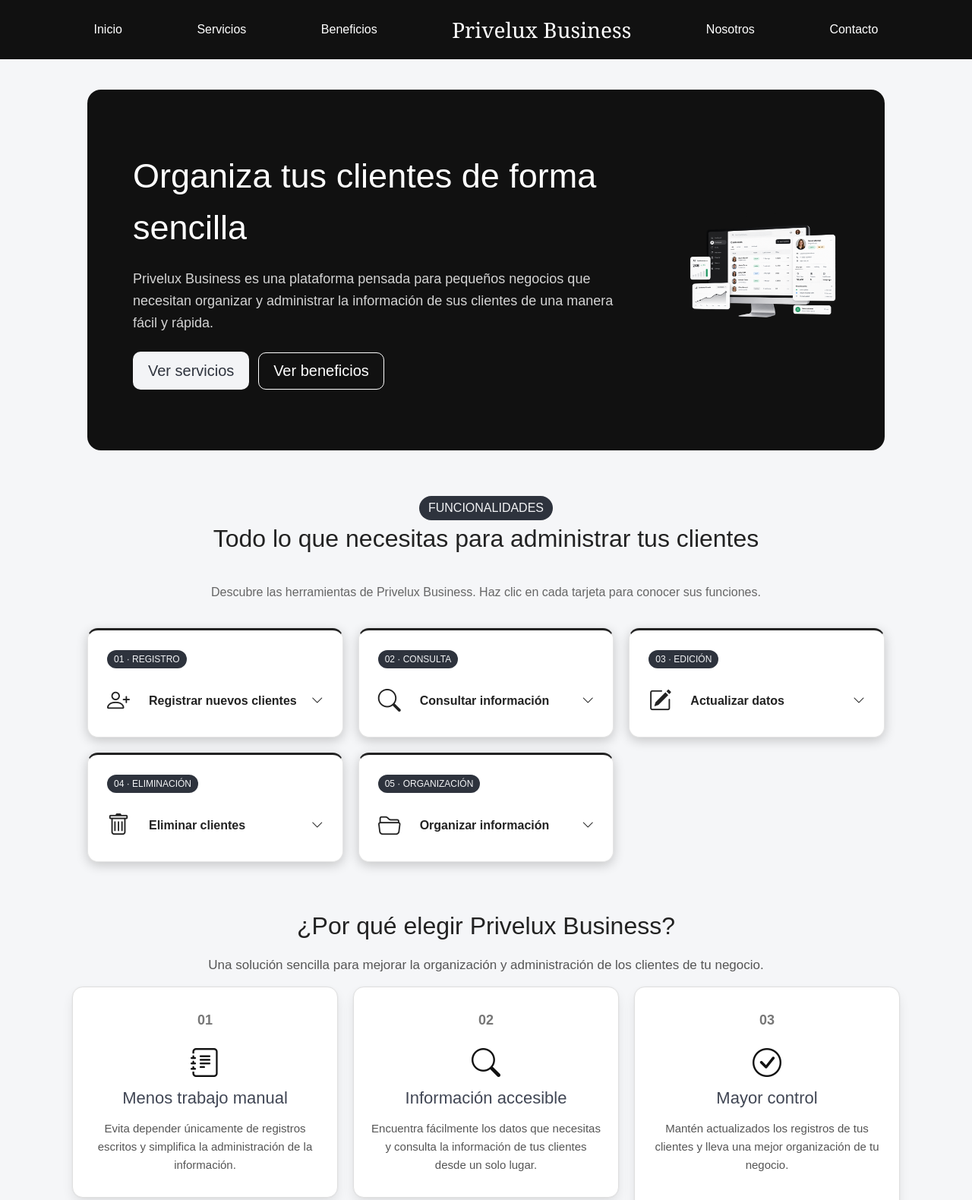
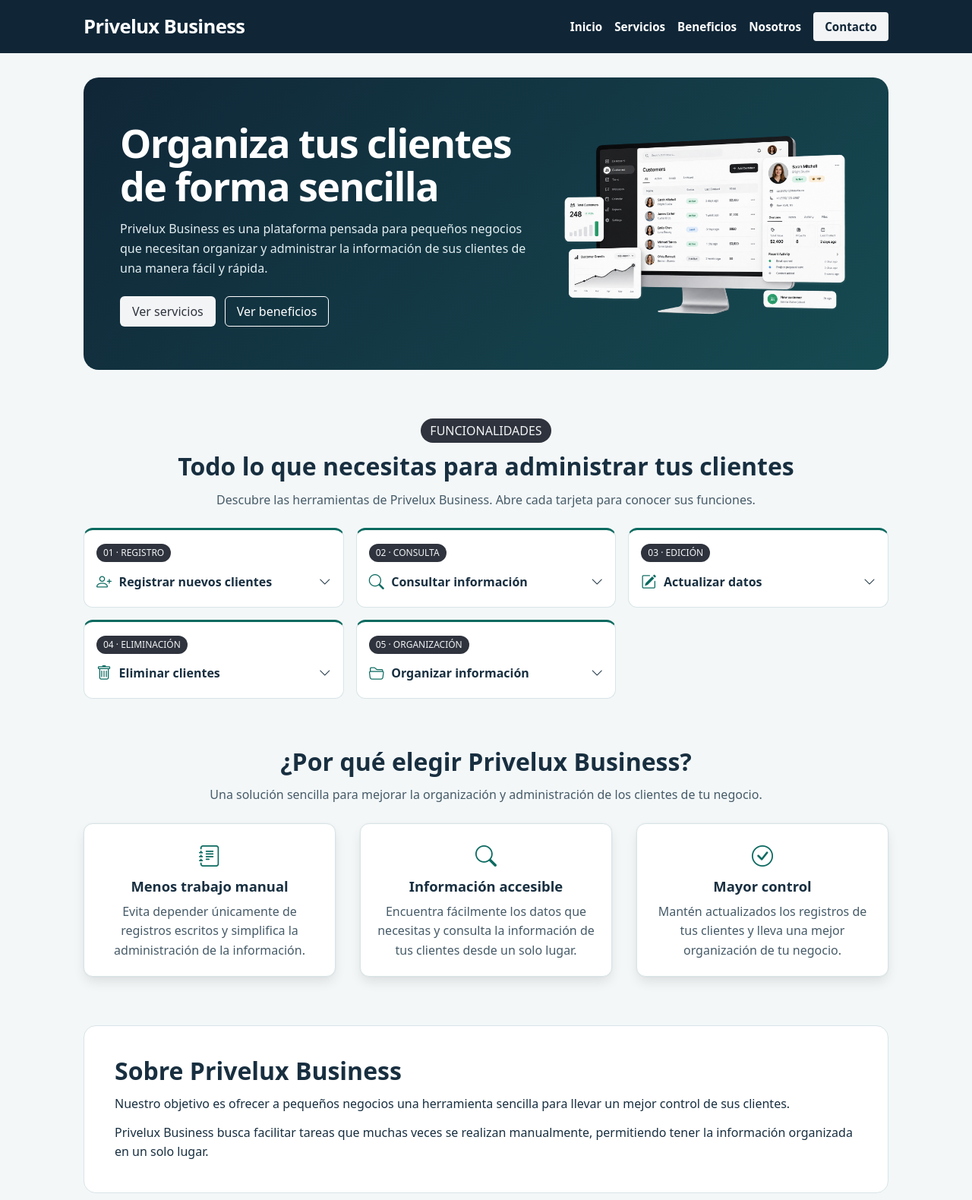
Before and after one commit to alzatejerson99-bit/portafolio-programacion-web, a plain HTML site: page index.html in a window 1280 px wide. Shown: the top 1580 px of the page at 76% size. Drawn offline with nearby package versions, Linux system fonts and the light colour scheme.

Commit message:
Mejoras finales de diseño

```diff
--- a/estilos.css
+++ b/estilos.css
@@ -1,404 +1,252 @@
-
-/* CONFIGURACIÓN GENERAL */
-
-* {
-    box-sizing: border-box;
-}
-
-html {
-    scroll-behavior: smooth;
+/* Colores y tipografía del portafolio */
+:root {
+    --fondo-oscuro: #102637;
+    --acento: #0b6a60;
+    --texto: #182f40;
+    --texto-secundario: #465b68;
 }
 
 body {
-    margin: 0;
-    font-family: Arial, sans-serif;
-    background-color: #f5f6f8;
-    color: #222;
+    background: #f3f7f8;
+    color: var(--texto);
+    font-family: system-ui, sans-serif;
+    line-height: 1.6;
 }
 
+:focus-visible {
+    outline: 3px solid #247cdb;
+    outline-offset: 3px;
+}
 
-/* BARRA SUPERIOR */
-
-header {
-    background-color: #111;
+/* Barra superior */
+header,
+footer {
+    background: var(--fondo-oscuro);
     color: white;
-    padding: 18px 30px;
 }
 
 .menu {
-    max-width: 1200px;
+    max-width: 1100px;
     margin: auto;
+    padding: 1rem 1.25rem;
     display: flex;
     align-items: center;
-    justify-content: space-evenly;
-    gap: 15px;
-}
-
-.menu h1 {
-    margin: 0;
-    font-size: 28px;
-    font-family: Georgia, 'Times New Roman', Times, serif;
-    text-align: center;
+    justify-content: space-between;
+    flex-wrap: wrap;
+    gap: .75rem 1.5rem;
 }
 
 .menu a {
     color: white;
-    text-decoration: none;
-    font-size: 16px;
-    transition: 0.3s;
 }
 
-.menu a:hover {
-    color: #bcbcbc;
+.menu .marca {
+    font-size: clamp(1.25rem, 3vw, 1.6rem);
+    font-weight: 750;
+    letter-spacing: -0.025em;
+    line-height: 1.2;
 }
 
+.menu-enlaces {
+    display: flex;
+    align-items: center;
+    flex-wrap: wrap;
+    gap: .5rem 1rem;
+}
 
-/* CONTENIDO PRINCIPAL */
+.menu-enlaces a {
+    font-size: .95rem;
+}
 
+.menu-enlaces a:hover {
+    text-decoration: underline;
+}
+
+.menu .button {
+    color: var(--fondo-oscuro);
+}
+
+/* Distribución principal */
 main {
     max-width: 1100px;
     margin: auto;
-    padding: 40px 25px;
+    padding: 2rem 1.25rem 3rem;
 }
 
-section {
-    margin-bottom: 60px;
+section + section {
+    margin-top: clamp(2rem, 5vw, 4rem);
 }
 
+h1,
+h2,
+h3 {
+    font-weight: 700;
+    line-height: 1.2;
+}
 
-/* SECCIÓN DE INICIO */
+h2 {
+    font-size: clamp(1.6rem, 4vw, 2rem);
+    margin-bottom: .75rem;
+}
 
 #inicio {
-    background-color: #111;
-    color: white;
-    padding: 80px 60px;
-    border-radius: 18px;
     display: flex;
     align-items: center;
-    gap: 30px;
+    gap: 2rem;
+    padding: clamp(1.25rem, 5vw, 3rem);
+    border-radius: 1.25rem;
+    background: linear-gradient(135deg, var(--fondo-oscuro), #164b52);
+    color: white;
 }
 
-#inicio h2 {
-    font-size: 45px;
-    margin-top: 0;
-    margin-bottom: 20px;
+#inicio .title {
+    --bulma-title-size: clamp(2rem, 5vw, 3.25rem);
+    --bulma-title-weight: 750;
+    --bulma-title-line-height: 1.1;
+    letter-spacing: -0.03em;
+    text-wrap: balance;
+    margin-bottom: 1rem;
 }
 
 #inicio p {
-    max-width: 650px;
-    font-size: 18px;
-    line-height: 1.6;
-    color: #d4d4d4;
+    color: #e2eef1;
 }
 
 #inicio img {
-    width: 200px;
-    max-width: 100%;
+    width: 40%;
+    height: auto;
+    border-radius: .75rem;
 }
 
-
-/* SERVICIOS */
-
+/* Servicios desplegables */
 #servicios h2 {
-    text-align: center;
-    font-size: 32px;
-    margin-bottom: 35px;
+    margin-top: .75rem;
 }
 
-#servicios ul {
-    list-style: none;
-    padding: 0;
+.descripcion-servicios,
+.descripcion-pasos {
+    color: var(--texto-secundario);
+    margin-bottom: 1.5rem;
+}
+
+.servicios-lista {
     display: grid;
-    grid-template-columns: repeat(3, 1fr);
-    gap: 20px;
+    grid-template-columns: repeat(3, minmax(0, 1fr));
+    gap: 1rem;
     align-items: start;
 }
 
-#servicios li {
-    background-color: white;
-    padding: 25px;
-    border-radius: 14px;
-    box-shadow: 0 4px 15px rgba(0, 0, 0, 0.20);
-    transition: 0.3s;
+.servicios-lista li,
+.paso {
+    background: white;
+    color: var(--texto);
+    border: 1px solid #d8e4e7;
 }
 
-#servicios li:hover {
-    transform: translateY(-5px);
-    box-shadow: 0 6px 20px rgba(0, 0, 0, 0.22);
+.servicios-lista li {
+    padding: 1rem;
+    border-radius: .75rem;
+    border-top: 3px solid var(--acento);
 }
 
-#servicios details {
-    width: 100%;
-}
-
-#servicios summary {
+.servicios-lista summary {
     display: flex;
     align-items: center;
-    gap: 15px;
-    font-weight: bold;
+    gap: .6rem;
+    margin-top: .65rem;
+    font-weight: 700;
     cursor: pointer;
     list-style: none;
 }
 
-#servicios summary::-webkit-details-marker {
+.servicios-lista summary::-webkit-details-marker {
     display: none;
 }
 
-#servicios li i {
-    font-size: 30px;
-    width: 40px;
-    flex-shrink: 0;
+.servicios-lista summary > i {
+    color: var(--acento);
+    font-size: 1.25rem;
 }
 
-#servicios details p {
-    font-size: 14px;
-    font-weight: normal;
-    line-height: 1.6;
-    color: #555;
-    margin-top: 20px;
-    margin-bottom: 0;
+.flecha {
+    margin-left: auto;
 }
 
+details[open] .flecha {
+    transform: rotate(180deg);
+}
 
-/* CÓMO FUNCIONA */
+.detalle-servicio {
+    margin-top: .75rem;
+    padding: .65rem .75rem;
+    background: #edf5f5;
+    color: var(--texto-secundario);
+    font-size: .95rem;
+}
 
+/* Beneficios, nosotros y contacto */
 #como-funciona {
     text-align: center;
 }
 
-#como-funciona h2 {
-    font-size: 32px;
-    margin-bottom: 15px;
-}
-
-.descripcion-pasos {
-    color: #555;
-    font-size: 17px;
-    margin-bottom: 35px;
-}
-
-.contenedor-pasos {
-    display: grid;
-    grid-template-columns: repeat(3, 1fr);
-    gap: 20px;
-}
-
 .paso {
-    background-color: white;
-    padding: 30px 20px;
-    border-radius: 14px;
-    border: 1px solid #e0e0e0;
-    position: relative;
-}
-
-.numero-paso {
-    display: block;
-    font-size: 18px;
-    font-weight: bold;
-    color: #777;
-    margin-bottom: 15px;
+    height: 100%;
 }
 
 .paso i {
-    display: block;
-    font-size: 38px;
-    color: #111;
+    color: var(--acento);
+    font-size: 1.75rem;
 }
 
 .paso h3 {
-    font-size: 22px;
-    margin-bottom: 12px;
+    font-size: 1.15rem;
+    margin: .4rem 0 .6rem;
 }
 
 .paso p {
-    font-size: 15px;
-    line-height: 1.6;
-    color: #555;
+    color: var(--texto-secundario);
 }
 
-
-/* NOSOTROS */
-
-#nosotros {
-    background-color: white;
-    padding: 50px;
-    border-radius: 18px;
-    box-shadow: 0 4px 15px rgba(0, 0, 0, 0.06);
+#nosotros,
+#contacto {
+    padding: clamp(1.25rem, 5vw, 2.5rem);
+    border-radius: 1rem;
+    background: white;
+    border: 1px solid #d8e4e7;
 }
 
-#nosotros h2 {
-    font-size: 32px;
-    margin-top: 0;
+#nosotros p + p {
+    margin-top: .75rem;
 }
 
-#nosotros p {
-    line-height: 1.7;
+#contacto form {
+    max-width: 28rem;
+    margin-top: 1rem;
 }
 
-
-/* CONTACTO */
-
-#contacto {
-    background-color: #e9eaed;
-    padding: 50px;
-    border-radius: 18px;
+footer {
+    padding: 1.25rem;
+    text-align: center;
 }
 
-#contacto h2 {
-    font-size: 32px;
-    margin-top: 0;
+@media (max-width: 850px) {
+    .servicios-lista {
+        grid-template-columns: repeat(2, minmax(0, 1fr));
+    }
 }
 
-form {
-    margin-top: 30px;
-    display: flex;
-    flex-direction: column;
-    gap: 12px;
-    max-width: 500px;
-}
-
-input {
-    padding: 14px;
-    border: 1px solid #ccc;
-    border-radius: 8px;
-    font-size: 14px;
-}
-
-button {
-    margin-top: 10px;
-    padding: 14px;
-    border: none;
-    border-radius: 8px;
-    background-color: #111;
-    color: white;
-    font-size: 16px;
-    cursor: pointer;
-}
-
-button:hover {
-    background-color: #333;
-}
-
-
-/* PIE DE PÁGINA */
-
-footer {
-    background-color: #111;
-    color: white;
-    text-align: center;
-    padding: 25px;
-}
-
-
-/* ADAPTACIÓN A CELULARES */
-
-@media (max-width: 768px) {
-
-    .menu {
-        flex-wrap: wrap;
-        gap: 15px;
-    }
-
-    .menu h1 {
-        width: 100%;
-        order: -1;
-    }
-
-    .menu a {
-        font-size: 14px;
-    }
-
+@media (max-width: 600px) {
     #inicio {
         flex-direction: column;
-        padding: 40px 25px;
-        text-align: center;
-    }
-
-    #inicio h2 {
-        font-size: 32px;
+        align-items: stretch;
+        gap: 1rem;
     }
 
     #inicio img {
-        width: 180px;
+        width: 100%;
     }
 
-    #servicios ul {
+    .servicios-lista {
         grid-template-columns: 1fr;
     }
-
-    .contenedor-pasos {
-        grid-template-columns: 1fr;
-    }
-
-    #nosotros,
-    #contacto {
-        padding: 30px 25px;
-    }
 }
-
-
-/* ANIMACIÓN DE CÓMO FUNCIONA */
-
-#como-funciona .paso {
-    transition: transform 0.3s, box-shadow 0.3s;
-}
-
-#como-funciona .paso:hover {
-    transform: translateY(-8px);
-    box-shadow: 0 12px 25px rgba(0, 0, 0, 0.15);
-}
-
-
-/* MODERNIZACIÓN DE SERVICIOS */
-
-#servicios .descripcion-servicios {
-    text-align: center;
-    color: #666;
-    font-size: 16px;
-    margin-bottom: 35px;
-}
-
-#servicios li {
-    border: 1px solid #e5e5e5;
-    border-top: 3px solid #222;
-}
-
-#servicios li > .tag {
-    margin-bottom: 20px;
-}
-
-#servicios .flecha {
-    margin-left: auto;
-    transition: transform 0.3s ease;
-}
-
-#servicios .flecha i {
-    font-size: 16px;
-    width: auto;
-}
-
-#servicios details[open] .flecha {
-    transform: rotate(180deg);
-}
-
-#servicios .detalle-servicio {
-    padding: 18px;
-    border-radius: 10px;
-}
-
-#servicios details[open] .detalle-servicio {
-    animation: aparecerServicio 0.4s ease;
-}
-
-@keyframes aparecerServicio {
-
-    from {
-        opacity: 0;
-        transform: translateY(-10px);
-    }
-
-    to {
-        opacity: 1;
-        transform: translateY(0);
-    }
-}
--- a/index.html
+++ b/index.html
@@ -1,6 +1,5 @@
-
 <!DOCTYPE html>
-<html lang="es">
+<html lang="es" data-theme="light">
 
 <head>
     <meta charset="UTF-8">
@@ -22,15 +21,15 @@
     <!-- BARRA SUPERIOR -->
 
     <header>
-        <nav class="menu">
+        <nav class="menu" aria-label="Navegación principal">
+            <a class="marca" href="#inicio">Privelux Business</a>
+            <div class="menu-enlaces has-text-weight-semibold">
                 <a href="#inicio">Inicio</a>
                 <a href="#servicios">Servicios</a>
                 <a href="#como-funciona">Beneficios</a>
-
-            <h1>Privelux Business</h1>
-
                 <a href="#nosotros">Nosotros</a>
-            <a href="#contacto">Contacto</a>
+                <a href="#contacto" class="button is-light is-small has-text-weight-semibold">Contacto</a>
+            </div>
         </nav>
     </header>
 
@@ -42,7 +41,7 @@
         <section id="inicio">
 
             <div class="inicio-texto">
-                <h2>Organiza tus clientes de forma sencilla</h2>
+                <h1 class="title has-text-white">Organiza tus clientes de forma sencilla</h1>
 
                 <p>
                     Privelux Business es una plataforma pensada para pequeños negocios
@@ -54,18 +53,18 @@
 
                 <div class="buttons mt-5">
 
-                    <a href="#servicios" id="ver-servicios" class="button is-light is-medium">
+                    <a href="#servicios" class="button is-light">
                         Ver servicios
                     </a>
 
-                    <a href="#como-funciona" class="button is-white is-outlined is-medium">
+                    <a href="#como-funciona" class="button is-white is-outlined">
                         Ver beneficios
                     </a>
 
                 </div>
             </div>
 
-            <img src="img/DashboardClientes.png" alt="Panel de administración de clientes">
+            <img src="img/DashboardClientes.png" alt="Panel de administración de clientes" width="1448" height="1086">
 
         </section>
 
@@ -84,23 +83,23 @@
 
                 <p class="descripcion-servicios">
                     Descubre las herramientas de Privelux Business.
-                    Haz clic en cada tarjeta para conocer sus funciones.
+                    Abre cada tarjeta para conocer sus funciones.
                 </p>
 
             </div>
 
-            <ul>
+            <ul class="servicios-lista">
 
                 <li>
                     <span class="tag is-dark is-rounded">01 · REGISTRO</span>
 
-                    <details>
+                    <details name="servicios">
                         <summary>
-                            <i class="bi bi-person-plus"></i>
+                            <i class="bi bi-person-plus" aria-hidden="true"></i>
                             Registrar nuevos clientes
 
                             <span class="flecha">
-                                <i class="bi bi-chevron-down"></i>
+                                <i class="bi bi-chevron-down" aria-hidden="true"></i>
                             </span>
                         </summary>
 
@@ -115,13 +114,13 @@
                 <li>
                     <span class="tag is-dark is-rounded">02 · CONSULTA</span>
 
-                    <details>
+                    <details name="servicios">
                         <summary>
-                            <i class="bi bi-search"></i>
+                            <i class="bi bi-search" aria-hidden="true"></i>
                             Consultar información
 
                             <span class="flecha">
-                                <i class="bi bi-chevron-down"></i>
+                                <i class="bi bi-chevron-down" aria-hidden="true"></i>
                             </span>
                         </summary>
 
@@ -136,13 +135,13 @@
                 <li>
                     <span class="tag is-dark is-rounded">03 · EDICIÓN</span>
 
-                    <details>
+                    <details name="servicios">
                         <summary>
-                            <i class="bi bi-pencil-square"></i>
+                            <i class="bi bi-pencil-square" aria-hidden="true"></i>
                             Actualizar datos
 
                             <span class="flecha">
-                                <i class="bi bi-chevron-down"></i>
+                                <i class="bi bi-chevron-down" aria-hidden="true"></i>
                             </span>
                         </summary>
 
@@ -157,13 +156,13 @@
                 <li>
                     <span class="tag is-dark is-rounded">04 · ELIMINACIÓN</span>
 
-                    <details>
+                    <details name="servicios">
                         <summary>
-                            <i class="bi bi-trash"></i>
+                            <i class="bi bi-trash" aria-hidden="true"></i>
                             Eliminar clientes
 
                             <span class="flecha">
-                                <i class="bi bi-chevron-down"></i>
+                                <i class="bi bi-chevron-down" aria-hidden="true"></i>
                             </span>
                         </summary>
 
@@ -178,13 +177,13 @@
                 <li>
                     <span class="tag is-dark is-rounded">05 · ORGANIZACIÓN</span>
 
-                    <details>
+                    <details name="servicios">
                         <summary>
-                            <i class="bi bi-folder2-open"></i>
+                            <i class="bi bi-folder2-open" aria-hidden="true"></i>
                             Organizar información
 
                             <span class="flecha">
-                                <i class="bi bi-chevron-down"></i>
+                                <i class="bi bi-chevron-down" aria-hidden="true"></i>
                             </span>
                         </summary>
 
@@ -211,13 +210,11 @@
                 y administración de los clientes de tu negocio.
             </p>
 
-            <div class="contenedor-pasos columns is-variable is-5">
+            <div class="columns is-variable is-4">
 
-                <div class="paso column box">
-
-                    <span class="numero-paso">01</span>
-
-                    <i class="bi bi-journal-text"></i>
+                <div class="column">
+                    <article class="paso box">
+                        <i class="bi bi-journal-text" aria-hidden="true"></i>
 
                         <h3>Menos trabajo manual</h3>
 
@@ -226,15 +223,13 @@
                             escritos y simplifica la administración
                             de la información.
                         </p>
-
+                    </article>
                 </div>
 
 
-                <div class="paso column box">
-
-                    <span class="numero-paso">02</span>
-
-                    <i class="bi bi-search"></i>
+                <div class="column">
+                    <article class="paso box">
+                        <i class="bi bi-search" aria-hidden="true"></i>
 
                         <h3>Información accesible</h3>
 
@@ -243,15 +238,13 @@
                             y consulta la información de tus clientes
                             desde un solo lugar.
                         </p>
-
+                    </article>
                 </div>
 
 
-                <div class="paso column box">
-
-                    <span class="numero-paso">03</span>
-
-                    <i class="bi bi-check-circle"></i>
+                <div class="column">
+                    <article class="paso box">
+                        <i class="bi bi-check-circle" aria-hidden="true"></i>
 
                         <h3>Mayor control</h3>
 
@@ -260,7 +253,7 @@
                             de tus clientes y lleva una mejor
                             organización de tu negocio.
                         </p>
-
+                    </article>
                 </div>
 
             </div>
@@ -293,20 +286,29 @@
 
             <h2>Contáctanos</h2>
 
-            <p>
-                Si quieres conocer más sobre Privelux Business, déjanos tus datos.
-            </p>
+            <p>Formulario de demostración. Los datos no se envían.</p>
 
-            <form>
+            <form id="formulario-contacto">
+                <div class="field">
+                    <label class="label" for="nombre">Nombre</label>
+                    <div class="control">
+                        <input class="input" type="text" id="nombre" autocomplete="name" required>
+                    </div>
+                </div>
 
-                <label for="nombre">Nombre:</label>
-                <input type="text" id="nombre">
+                <div class="field">
+                    <label class="label" for="telefono">Teléfono</label>
+                    <div class="control">
+                        <input class="input" type="tel" id="telefono" autocomplete="tel" required>
+                    </div>
+                </div>
 
-                <label for="telefono">Teléfono:</label>
-                <input type="tel" id="telefono">
-
-                <button type="submit">Enviar</button>
-
+                <div class="field">
+                    <div class="control">
+                        <button class="button is-dark" type="submit">Probar formulario</button>
+                    </div>
+                </div>
+                <p id="estado-contacto" role="status"></p>
             </form>
 
         </section>
@@ -321,19 +323,13 @@
     </footer>
 
 
-    <!-- DESPLEGAR LOS SERVICIOS -->
+    <script>
+        const formulario = document.getElementById("formulario-contacto");
+        const estadoContacto = document.getElementById("estado-contacto");
 
-    <script>
-        const botonServicios = document.getElementById("ver-servicios");
-
-        botonServicios.addEventListener("click", function () {
-
-            const tarjetas = document.querySelectorAll("#servicios details");
-
-            tarjetas.forEach(function (tarjeta) {
-                tarjeta.open = true;
-            });
-
+        formulario.addEventListener("submit", function (evento) {
+            evento.preventDefault();
+            estadoContacto.textContent = "Prueba completada. No se enviaron datos.";
         });
     </script>
 
```
Lines whose indentation alone changed are shown as unchanged.
